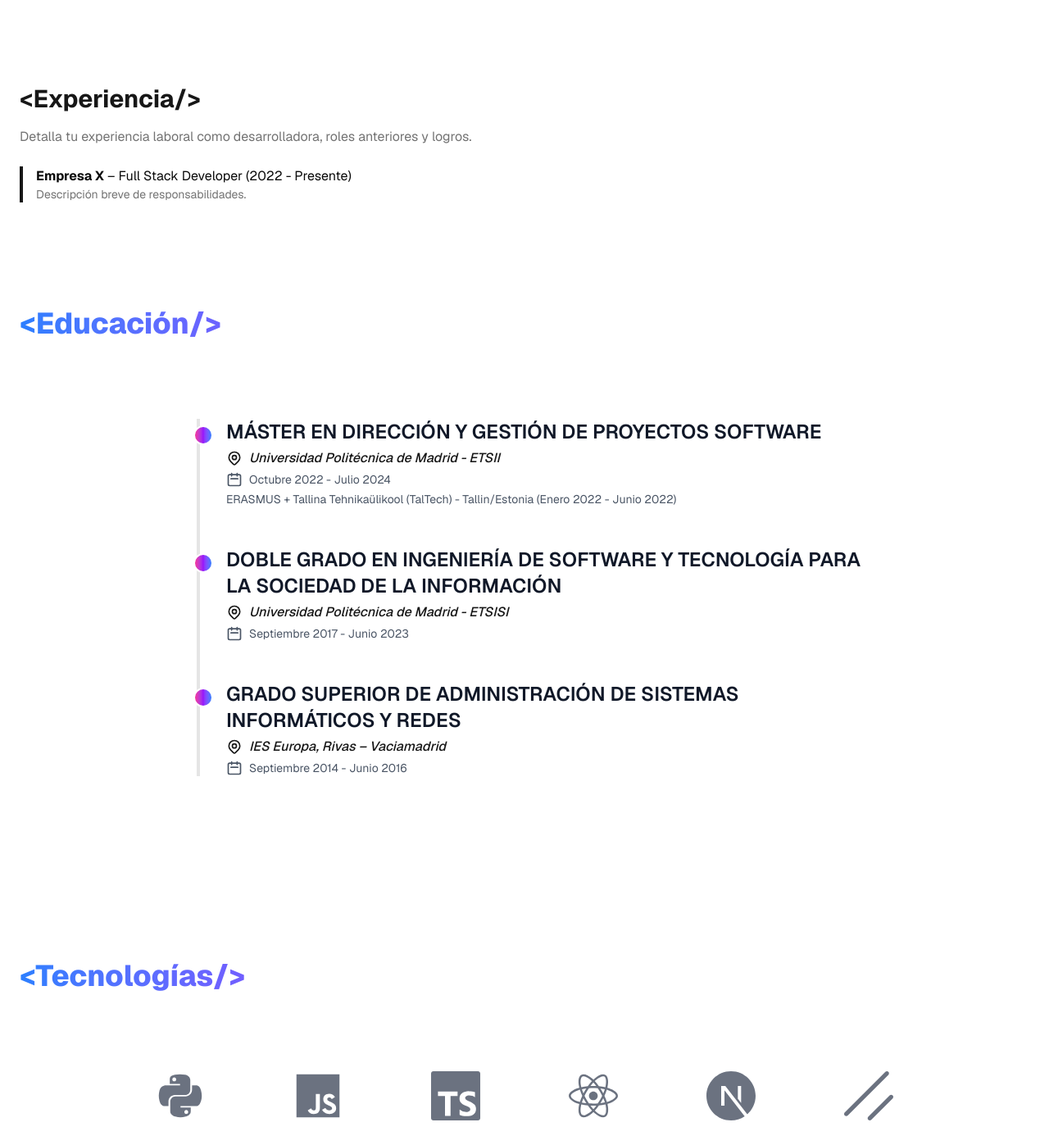
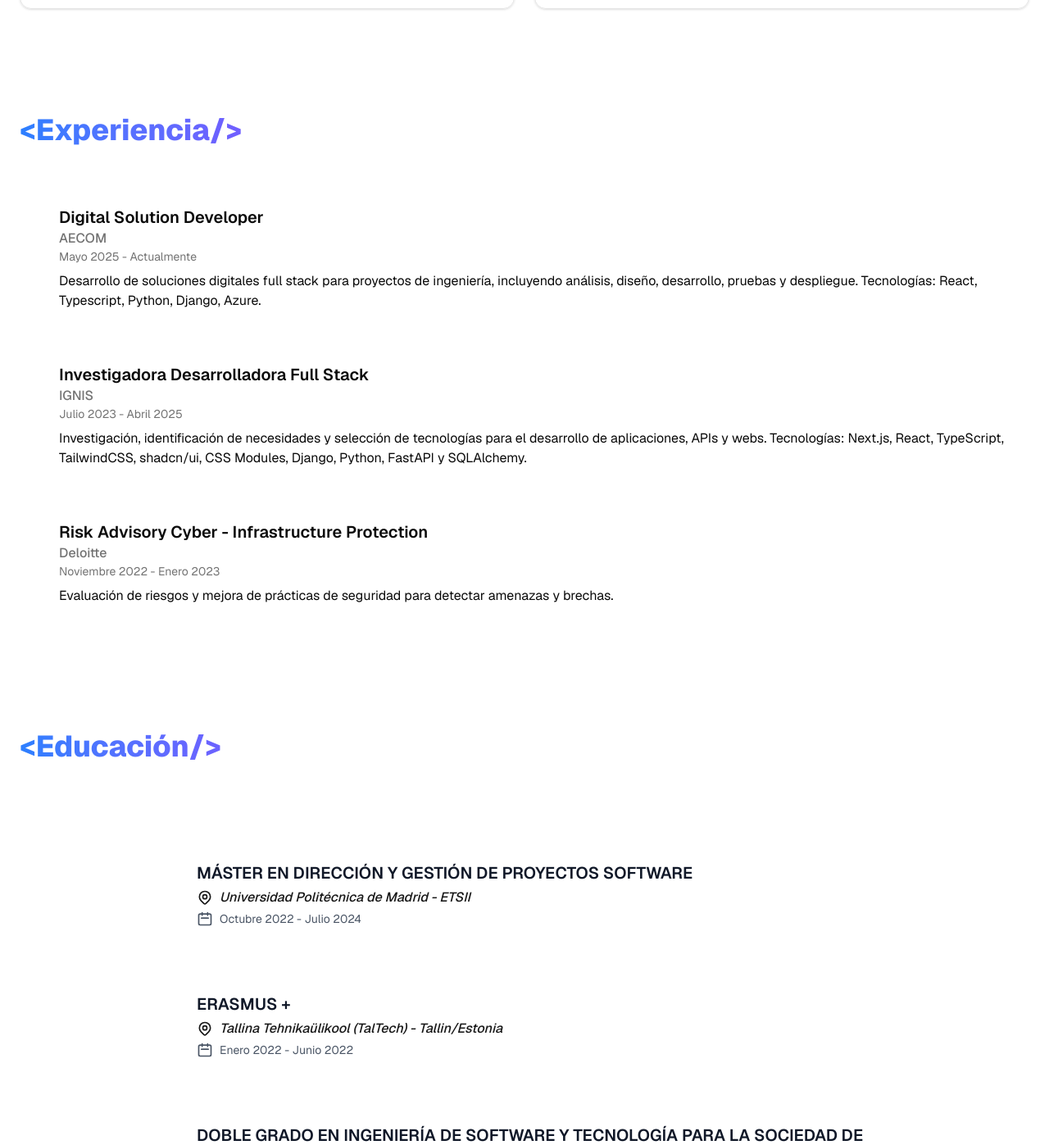
Before and after one commit to innakrasimirova95/ikrasimirova_portfolio, a Next.js app in the folder portfolio/: page / in a window 1280 px wide. Shown: the part 779-2176 px from the top of the page at 82% size. Built offline with nearby package versions, Linux system fonts and the light colour scheme.

Commit message:
refactor: update information and improve style

```diff
--- a/portfolio/src/app/page.tsx
+++ b/portfolio/src/app/page.tsx
@@ -1,3 +1,5 @@
+import { Experience } from "@/components/Experience";
+
 // app/page.tsx (o pages/index.tsx)
 import { Header } from "@/components/Header";
 import { EducationTimeline } from "@/components/EducationTimeline";
@@ -64,7 +66,7 @@ export default function Home() {
 
       <main className="container mx-auto px-6 py-12 space-y-32">
         <section id="proyectos">
-          <h2 className="text-3xl font-bold mb-4 text-primary">&lt;Proyectos/&gt;</h2>
+          <h2 className="text-4xl font-extrabold mb-12 bg-gradient-to-r from-blue-500 via-purple-600 to-pink-500 bg-clip-text text-transparent">&lt;Proyectos/&gt;</h2>
           <p className="text-muted-foreground mb-6">
             Aquí puedes mostrar algunos de tus proyectos destacados como desarrolladora Full Stack.
           </p>
@@ -75,18 +77,7 @@ export default function Home() {
           </div>
         </section>
 
-        <section id="experiencia">
-          <h2 className="text-3xl font-bold mb-4 text-primary">&lt;Experiencia/&gt;</h2>
-          <p className="text-muted-foreground mb-6">
-            Detalla tu experiencia laboral como desarrolladora, roles anteriores y logros.
-          </p>
-          <ul className="space-y-4">
-            <li className="border-l-4 pl-4 border-primary">
-              <strong>Empresa X</strong> – Full Stack Developer (2022 - Presente)
-              <p className="text-sm text-muted-foreground">Descripción breve de responsabilidades.</p>
-            </li>
-          </ul>
-        </section>
+        <Experience />
 
         <section id="educacion">
           <h2 className="text-4xl font-extrabold mb-12 bg-gradient-to-r from-blue-500 via-purple-600 to-pink-500 bg-clip-text text-transparent">&lt;Educación/&gt;</h2>
--- a/portfolio/src/components/EducationTimeline.tsx
+++ b/portfolio/src/components/EducationTimeline.tsx
@@ -6,7 +6,11 @@ export function EducationTimeline() {
       title: "MÁSTER EN DIRECCIÓN Y GESTIÓN DE PROYECTOS SOFTWARE",
       institution: "Universidad Politécnica de Madrid - ETSII",
       date: "Octubre 2022 - Julio 2024",
-      extra: "ERASMUS + Tallina Tehnikaülikool (TalTech) - Tallin/Estonia (Enero 2022 - Junio 2022)",
+    },
+    {
+      title: "ERASMUS +",
+      institution: "Tallina Tehnikaülikool (TalTech) - Tallin/Estonia",
+      date: "Enero 2022 - Junio 2022",
     },
     {
       title: "DOBLE GRADO EN INGENIERÍA DE SOFTWARE Y TECNOLOGÍA PARA LA SOCIEDAD DE LA INFORMACIÓN",
@@ -21,14 +25,13 @@ export function EducationTimeline() {
   ];
 
   return (
-    <section className="max-w-4xl mx-auto px-6 py-12">
-      <div className="relative border-l-4 border-gradient-to-b from-blue-500 via-purple-600 to-pink-500 ml-6">
+    <section className="max-w-4xl mx-auto py-12">
+      <div className="space-y-4">
         {education.map((item, i) => (
-          <div key={i} className="mb-12 ml-8 relative">
-            {/* Circulo decorativo */}
-            <span className="absolute -left-10 top-2 w-6 h-6 rounded-full bg-gradient-to-r from-pink-500 via-purple-600 to-blue-500 border-2 border-white dark:border-gray-900"></span>
-
-            <h3 className="text-2xl font-semibold text-gray-900 dark:text-white mb-1">
+          <div key={i} className="group relative transition-all duration-300 ease-in-out transform hover:scale-105 hover:shadow-lg p-6 mb-8">
+            <div className="absolute left-0 top-0 bottom-0 w-1 bg-white group-hover:bg-gradient-to-b from-blue-500 via-purple-600 to-pink-500 transition-all duration-300"></div>
+            <div className="pl-6">
+              <h3 className="text-xl font-semibold text-gray-900 dark:text-white mb-1">
                 {item.title}
               </h3>
 
@@ -46,6 +49,7 @@ export function EducationTimeline() {
                 <p className="mt-1 text-sm text-gray-600 dark:text-gray-400">{item.extra}</p>
               )}
             </div>
+          </div>
         ))}
       </div>
     </section>
--- /dev/null
+++ b/portfolio/src/components/Experience.tsx
@@ -0,0 +1,43 @@
+import React from 'react';
+
+const experienceData = [
+  {
+    company: 'AECOM',
+    role: 'Digital Solution Developer',
+    period: 'Mayo 2025 - Actualmente',
+    description: 'Desarrollo de soluciones digitales full stack para proyectos de ingeniería, incluyendo análisis, diseño, desarrollo, pruebas y despliegue. Tecnologías: React, Typescript, Python, Django, Azure.',
+  },
+  {
+    company: 'IGNIS',
+    role: 'Investigadora Desarrolladora Full Stack',
+    period: 'Julio 2023 - Abril 2025',
+    description: 'Investigación, identificación de necesidades y selección de tecnologías para el desarrollo de aplicaciones, APIs y webs. Tecnologías: Next.js, React, TypeScript, TailwindCSS, shadcn/ui, CSS Modules, Django, Python, FastAPI y SQLAlchemy.',
+  },
+  {
+    company: 'Deloitte',
+    role: 'Risk Advisory Cyber - Infrastructure Protection',
+    period: 'Noviembre 2022 - Enero 2023',
+    description: 'Evaluación de riesgos y mejora de prácticas de seguridad para detectar amenazas y brechas.',
+  },
+];
+
+export const Experience = () => {
+  return (
+    <section id="experiencia">
+      <h2 className="text-4xl font-extrabold mb-12 bg-gradient-to-r from-blue-500 via-purple-600 to-pink-500 bg-clip-text text-transparent">&lt;Experiencia/&gt;</h2>
+      <div className="space-y-4">
+        {experienceData.map((exp, index) => (
+          <div key={index} className="group relative transition-all duration-300 ease-in-out transform hover:scale-105 hover:shadow-lg p-6">
+            <div className="absolute left-0 top-0 bottom-0 w-1 bg-white group-hover:bg-gradient-to-b from-blue-500 via-purple-600 to-pink-500 transition-all duration-300"></div>
+            <div className="pl-6">
+              <h3 className="text-xl font-semibold">{exp.role}</h3>
+              <p className="text-md font-medium text-muted-foreground">{exp.company}</p>
+              <p className="text-sm text-muted-foreground mb-2">{exp.period}</p>
+              <p className="text-base">{exp.description}</p>
+            </div>
+          </div>
+        ))}
+      </div>
+    </section>
+  );
+};
--- a/portfolio/src/components/Tecnologias.tsx
+++ b/portfolio/src/components/Tecnologias.tsx
@@ -20,8 +20,9 @@ import {
   SiKeycloak,
   SiShadcnui,
   SiSqlalchemy,
-  SiGit
+  SiGit,
 } from "react-icons/si";
+import { VscAzure } from "react-icons/vsc";
 
 const techStack = [
   { name: "Python", icon: FaPython, baseColor: "#6b7280", hoverColor: "#3776AB" },
@@ -40,6 +41,7 @@ const techStack = [
   { name: "SQLite", icon: SiSqlite, baseColor: "#6b7280", hoverColor: "#003B57" },
   { name: "Keycloak", icon: SiKeycloak, baseColor: "#6b7280", hoverColor: "#3C4E8C" },
   { name: "Docker", icon: FaDocker, baseColor: "#6b7280", hoverColor: "#2496ED" },
+  { name: "Azure", icon: VscAzure, baseColor: "#6b7280", hoverColor: "#0078D4" },
   { name: "Git", icon: SiGit, baseColor: "#6b7280", hoverColor: "#F05032" }, // Añadido Git
 
 ];
```
Lines whose indentation alone changed are shown as unchanged.
